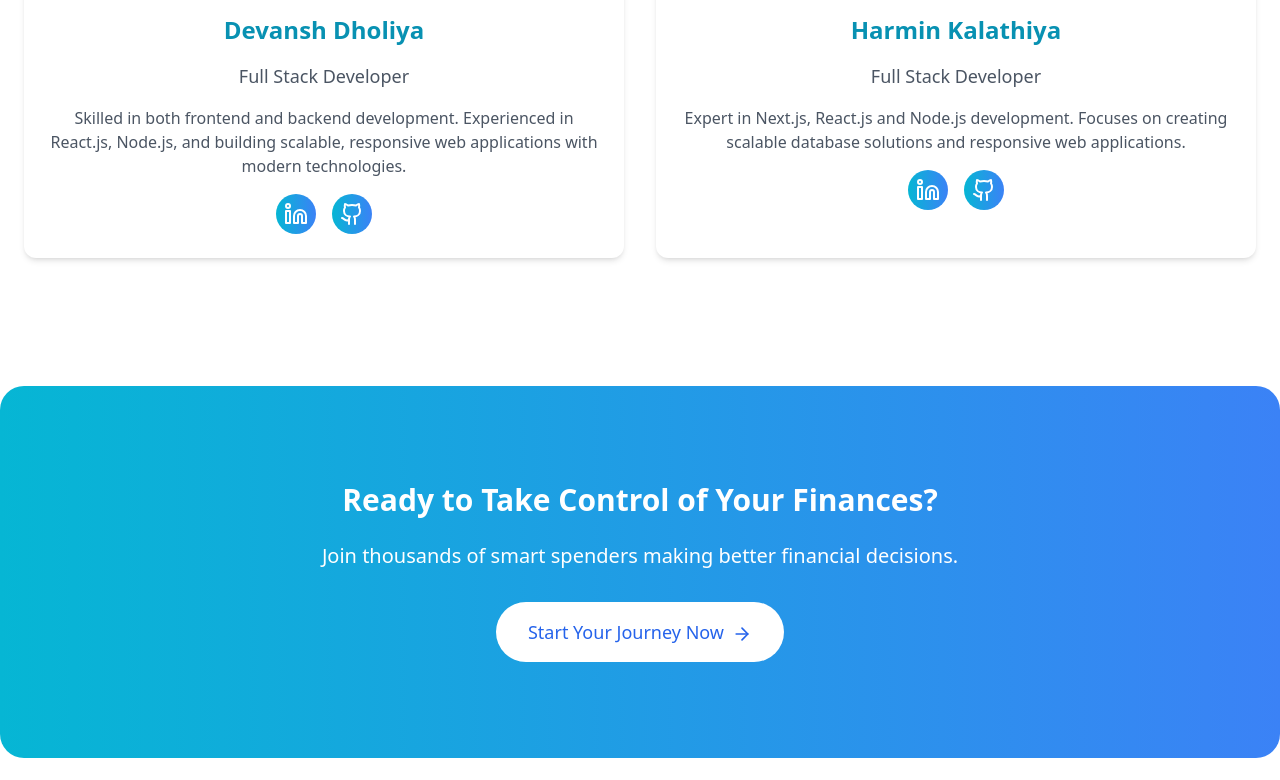
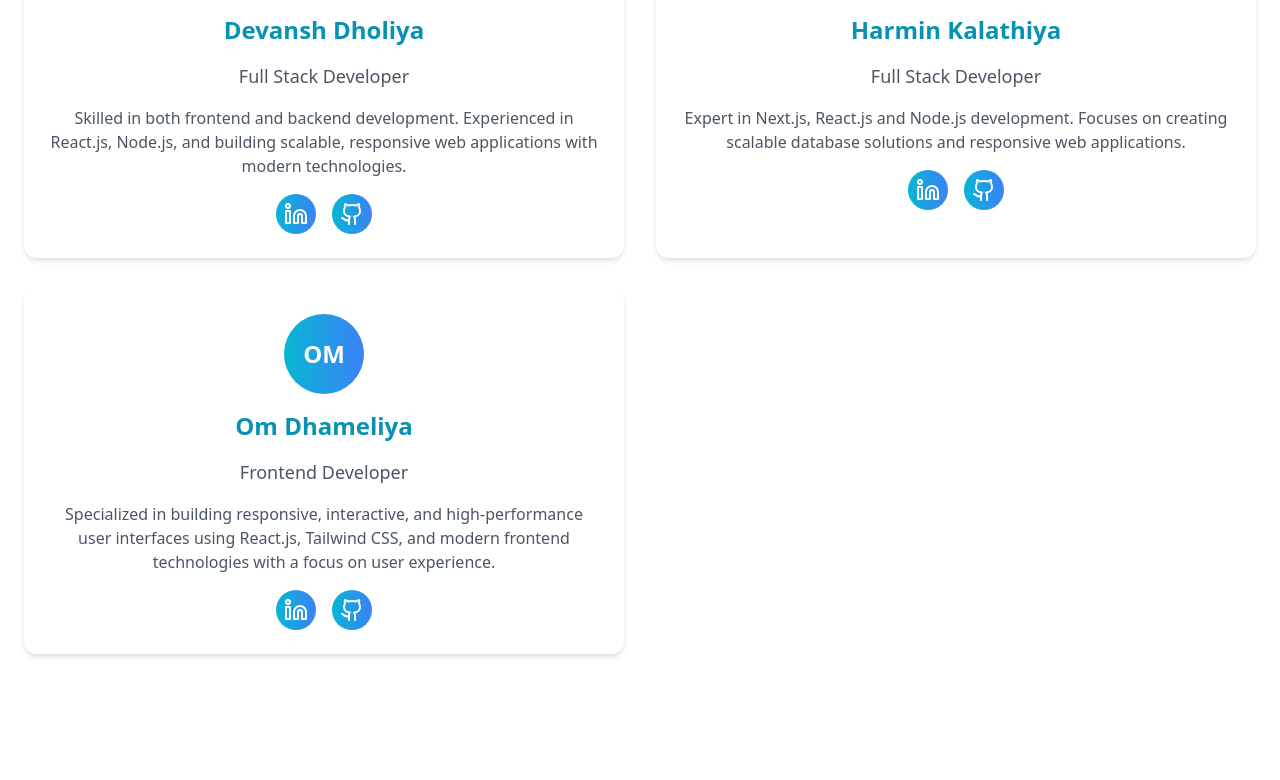
Before and after one commit to SpendWithMe03/SpendWithMe_Client, a React (Vite) app: page / in a window 1280 px wide. Shown: the part 1874-2654 px from the top of the page. Before the commit the page ends 2632 px from the top, so only its background shows below. Built offline with nearby package versions, Linux system fonts and the light colour scheme.

Commit message:
change in devloper name

```diff
--- a/src/Component/pages/Home.jsx
+++ b/src/Component/pages/Home.jsx
@@ -253,6 +253,14 @@ function Home() {
                 "https://www.linkedin.com/in/harmin-kalathiya-03058a297",
               github: "https://github.com/harminK",
             },
+            {
+              initials: "OM",
+              name: "Om Dhameliya",
+              role: "Frontend Developer",
+              desc: "Specialized in building responsive, interactive, and high-performance user interfaces using React.js, Tailwind CSS, and modern frontend technologies with a focus on user experience.",
+              linkedin: "https://www.linkedin.com/in/om-dhameliya-8b55a2290",
+              github: "https://github.com/omdhameliya13",
+            },
           ].map((dev) => (
             <motion.div
               key={dev.initials}
```
